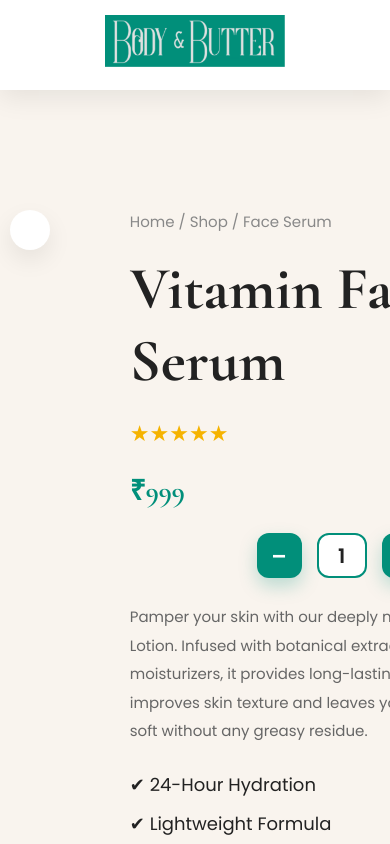
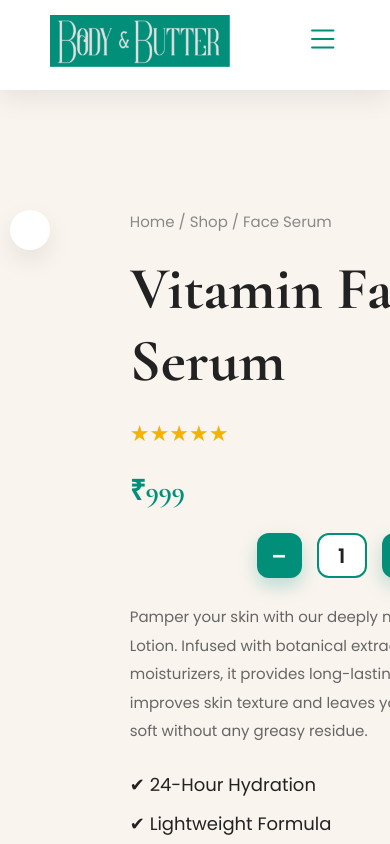
Before and after one commit to Aarushi-Bhardwaj/body-and-butter, a plain HTML site: page serum.html in a window 390 px wide. Shown: the top 844 px of the page. Drawn offline with nearby package versions, Linux system fonts and the light colour scheme.

Commit message:
Add menu toggle for mobile navigation
Added a menu toggle button for mobile navigation.

```diff
--- a/serum.html
+++ b/serum.html
@@ -19,7 +19,9 @@
             <img src="images/logo/logo.png" alt="Body & Butter">
         </a>
     </div>
-
+<div class="menu-toggle" onclick="toggleMenu()">
+    <i class="bi bi-list"></i>
+</div>
     <ul class="nav-links">
         <li><a href="index.html">Home</a></li>
         <li><a href="shop.html">Shop</a></li>
```
